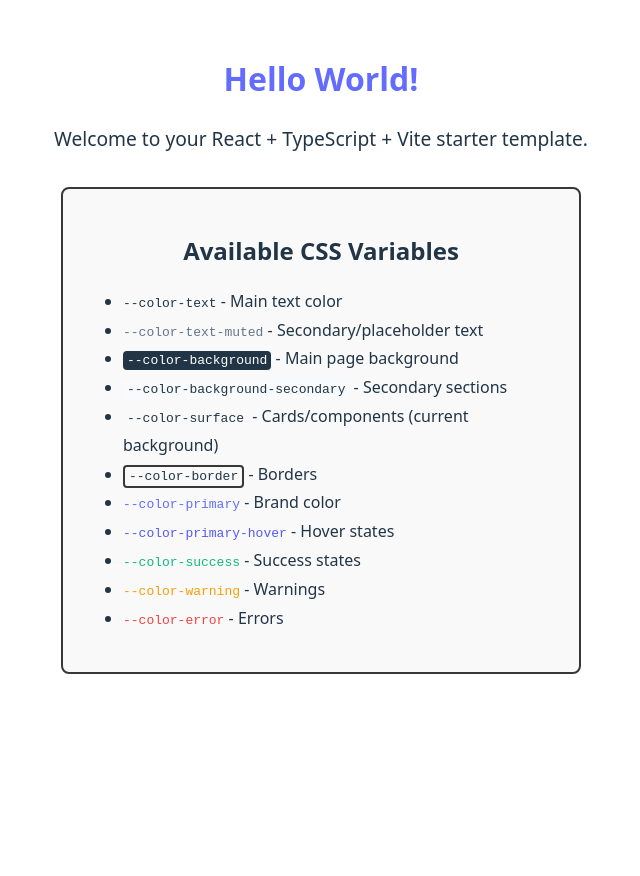
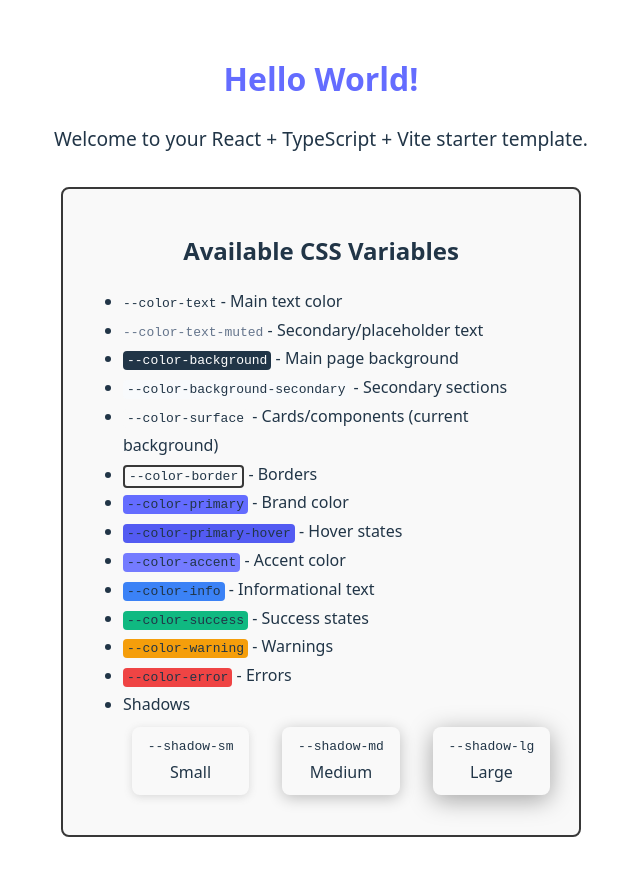
Before and after one commit to esoterik-dev/react-vite-biome-starter, a React (Vite) app: page / in a window 1280 px wide. Shown: the top 876 px of the page, without its empty margins (319-959 px from the left). Before the commit the page ends 800 px from the top, so only its background shows below. Built offline with nearby package versions, Linux system fonts and the light colour scheme.

Commit message:
feat: reorganize color variables and add shadows

```diff
--- a/src/App.tsx
+++ b/src/App.tsx
@@ -1,4 +1,17 @@
 function App() {
+  const commonBackgroundStyle = {
+    padding: '2px 4px',
+    borderRadius: '4px',
+  };
+
+  const commonShadowStyle = {
+    padding: '0.5rem 1rem',
+    borderRadius: '8px',
+    display: 'flex',
+    flexDirection: 'column',
+    textAlign: 'center',
+  } as const;
+
   return (
     <div style={{ textAlign: 'center', padding: '2rem' }}>
       <h1 style={{ color: 'var(--color-primary)', marginBottom: '1rem' }}>Hello World!</h1>
@@ -30,10 +43,9 @@ function App() {
           <li>
             <code
               style={{
+                ...commonBackgroundStyle,
                 color: 'var(--color-background)',
                 backgroundColor: 'var(--color-text)',
-                padding: '2px 4px',
-                borderRadius: '4px',
               }}
             >
               --color-background
@@ -43,10 +55,9 @@ function App() {
           <li>
             <code
               style={{
+                ...commonBackgroundStyle,
                 color: 'var(--color-text)',
                 backgroundColor: 'var(--color-background-secondary)',
-                padding: '2px 4px',
-                borderRadius: '4px',
               }}
             >
               --color-background-secondary
@@ -56,10 +67,9 @@ function App() {
           <li>
             <code
               style={{
+                ...commonBackgroundStyle,
                 color: 'var(--color-text)',
                 backgroundColor: 'var(--color-surface)',
-                padding: '2px 4px',
-                borderRadius: '4px',
               }}
             >
               --color-surface
@@ -69,10 +79,9 @@ function App() {
           <li>
             <code
               style={{
+                ...commonBackgroundStyle,
                 color: 'var(--color-text)',
                 border: '2px solid var(--color-border)',
-                padding: '2px 4px',
-                borderRadius: '4px',
               }}
             >
               --color-border
@@ -80,20 +89,84 @@ function App() {
             - Borders
           </li>
           <li>
-            <code style={{ color: 'var(--color-primary)' }}>--color-primary</code> - Brand color
+            <code style={{ ...commonBackgroundStyle, backgroundColor: 'var(--color-primary)' }}>
+              --color-primary
+            </code>{' '}
+            - Brand color
           </li>
           <li>
-            <code style={{ color: 'var(--color-primary-hover)' }}>--color-primary-hover</code> -
-            Hover states
+            <code
+              style={{ ...commonBackgroundStyle, backgroundColor: 'var(--color-primary-hover)' }}
+            >
+              --color-primary-hover
+            </code>{' '}
+            - Hover states
           </li>
           <li>
-            <code style={{ color: 'var(--color-success)' }}>--color-success</code> - Success states
+            <code style={{ ...commonBackgroundStyle, backgroundColor: 'var(--color-accent)' }}>
+              --color-accent
+            </code>{' '}
+            - Accent color
           </li>
           <li>
-            <code style={{ color: 'var(--color-warning)' }}>--color-warning</code> - Warnings
+            <code style={{ ...commonBackgroundStyle, backgroundColor: 'var(--color-info)' }}>
+              --color-info
+            </code>{' '}
+            - Informational text
           </li>
           <li>
-            <code style={{ color: 'var(--color-error)' }}>--color-error</code> - Errors
+            <code style={{ ...commonBackgroundStyle, backgroundColor: 'var(--color-success)' }}>
+              --color-success
+            </code>{' '}
+            - Success states
+          </li>
+          <li>
+            <code style={{ ...commonBackgroundStyle, backgroundColor: 'var(--color-warning)' }}>
+              --color-warning
+            </code>{' '}
+            - Warnings
+          </li>
+          <li>
+            <code style={{ ...commonBackgroundStyle, backgroundColor: 'var(--color-error)' }}>
+              --color-error
+            </code>{' '}
+            - Errors
+          </li>
+          <li>
+            Shadows
+            <div
+              style={{
+                marginBlock: '0.5rem',
+                display: 'flex',
+                gap: '1.5rem',
+                justifyContent: 'space-evenly',
+              }}
+            >
+              <div
+                style={{
+                  ...commonShadowStyle,
+                  boxShadow: 'var(--shadow-sm)',
+                }}
+              >
+                <code>--shadow-sm</code> Small
+              </div>
+              <div
+                style={{
+                  ...commonShadowStyle,
+                  boxShadow: 'var(--shadow-md)',
+                }}
+              >
+                <code>--shadow-md</code> Medium
+              </div>
+              <div
+                style={{
+                  ...commonShadowStyle,
+                  boxShadow: 'var(--shadow-lg)',
+                }}
+              >
+                <code>--shadow-lg</code> Large
+              </div>
+            </div>
           </li>
         </ul>
       </div>
--- a/src/index.css
+++ b/src/index.css
@@ -14,12 +14,9 @@
   --color-background-secondary: #f8fafc;
   --color-surface: #f9f9f9;
   --color-border: #383838;
-  --color-primary: #646cff;
-  --color-primary-hover: #535bf2;
-  --color-accent: #747bff;
-  --color-success: #10b981;
-  --color-warning: #f59e0b;
-  --color-error: #ef4444;
+  --shadow-sm: rgba(99, 99, 99, 0.2) 0px 2px 8px 0px;
+  --shadow-md: rgba(0, 0, 0, 0.24) 0px 3px 15px;
+  --shadow-lg: rgba(0, 0, 0, 0.35) 0px 5px 24px;
 
   /* Dark theme */
   @media (prefers-color-scheme: dark) {
@@ -29,13 +26,19 @@
     --color-background-secondary: #1a1a1a;
     --color-surface: #2a2a2a;
     --color-border: #f1f5f9;
-    --color-primary: #646cff;
-    --color-primary-hover: #535bf2;
-    --color-accent: #747bff;
-    --color-success: #10b981;
-    --color-warning: #f59e0b;
-    --color-error: #ef4444;
+    --shadow-sm: rgba(255, 255, 255, 0.2) 0px 2px 8px 0px;
+    --shadow-md: rgba(255, 255, 255, 0.24) 0px 3px 15px;
+    --shadow-lg: rgba(255, 255, 255, 0.35) 0px 5px 24px;
   }
+
+  /* Common Colors */
+  --color-primary: #646cff;
+  --color-primary-hover: #535bf2;
+  --color-accent: #747bff;
+  --color-info: #3b82f6;
+  --color-success: #10b981;
+  --color-warning: #f59e0b;
+  --color-error: #ef4444;
 
   color: var(--color-text);
   background-color: var(--color-background);
```
